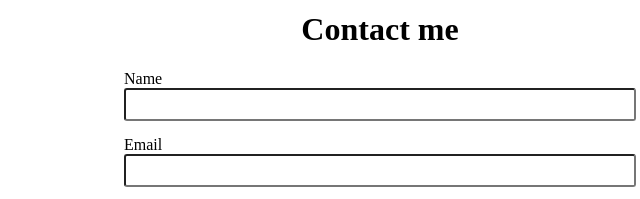
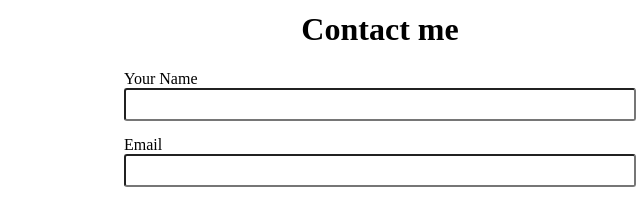
Before and after one commit to angelmility0/MyWeb, a plain HTML site: page Index.html in a window 1280 px wide. Shown: the part 1052-1251 px from the top of the page, 260-900 px from the left. Drawn offline with Linux system fonts and the light colour scheme.

Commit message:
Before upload to Github

```diff
--- a/Index.html
+++ b/Index.html
@@ -91,7 +91,7 @@
 
           <form action="" class="contact-form">
             <div class="form-row">
-              <label for="name">Name</label>
+              <label for="name">Your Name</label>
               <input id="name" name="name" type="text">
             </div>
             <div class="form-row">
```
